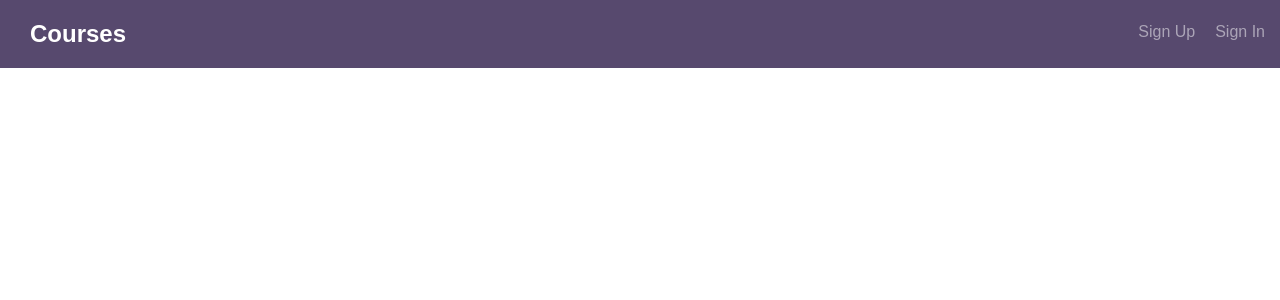
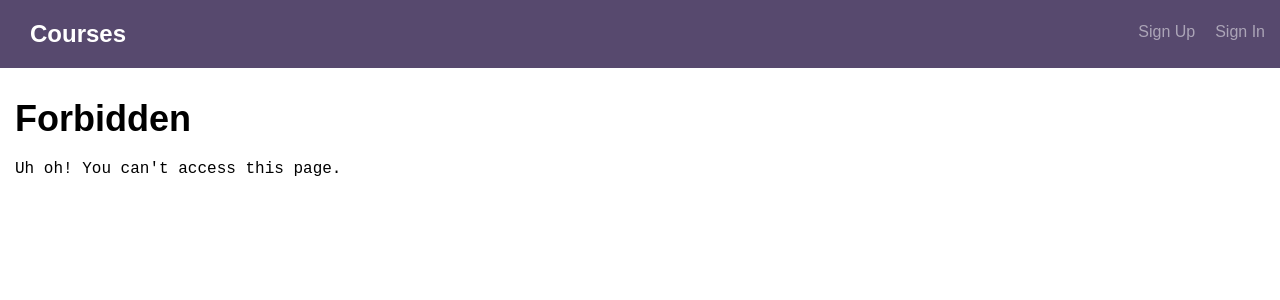
Before and after one commit to MWest2020/Treehouse-project-10, a React (Create React App) app in the folder client/: page /forbidden in a window 1280 px wide. Shown: the top 300 px of the page. Built offline with nearby package versions, Linux system fonts and the light colour scheme.

Commit message:
Add the Forbidden and NotFound Components and Routes

```diff
--- a/client/src/App.js
+++ b/client/src/App.js
@@ -18,6 +18,8 @@ import UserSignOut from './components/UserSignOut';
 import CreateCourse from './components/CreateCourse';
 import UpdateCourse from './components/UpdateCourse';
 import UnhandledError from './components/UnhandledError';
+import NotFound from './components/NotFound';
+import Forbidden from './components/Forbidden';
 
 function App () {
 
@@ -71,6 +73,8 @@ function App () {
           <Route path="/signup" render={() => (<UserSignUp handleSignIn={handleSignIn}/>)}/>
           <Route path="/signout" render={() => (<UserSignOut handleSignOut={handleSignOut}/>)}/>
           <Route path="/error" component={UnhandledError}/>
+          <Route path="/forbidden" component={Forbidden}/>
+          <Route component={NotFound}/>
         </Switch>
       </div>
     </Router>
--- /dev/null
+++ b/client/src/components/Forbidden.js
@@ -0,0 +1,11 @@
+import React from 'react';
+
+export default function Forbidden () {
+
+    return(
+        <div className="bounds">
+            <h1>Forbidden</h1>
+            <p>Uh oh! You can't access this page.</p>
+        </div>
+    )
+}
--- /dev/null
+++ b/client/src/components/NotFound.js
@@ -0,0 +1,12 @@
+import React from 'react';
+
+export default function NotFound () {
+
+    return(
+        <div className="bounds">
+            <h1>Not Found</h1>
+            <p>Sorry! We couldn't find the page you're looking for.</p>
+        </div>
+    )
+
+}
```
